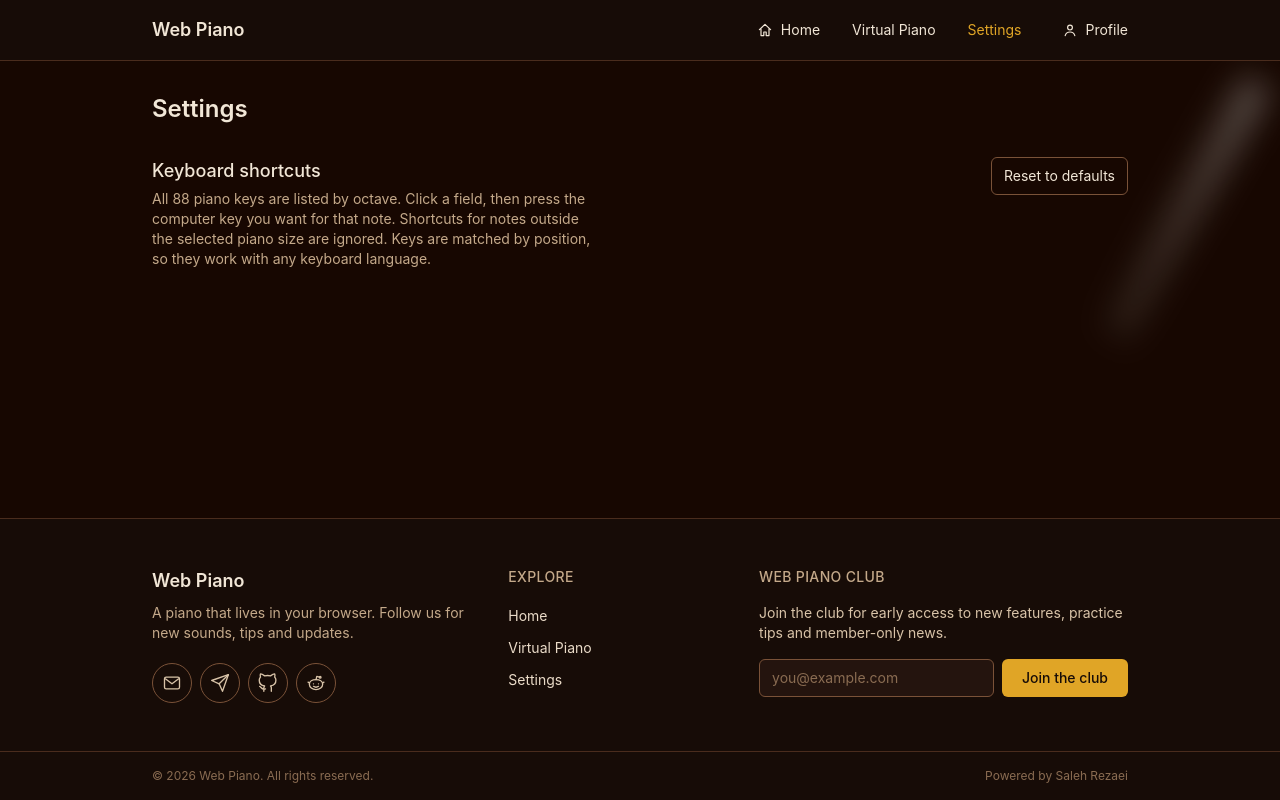
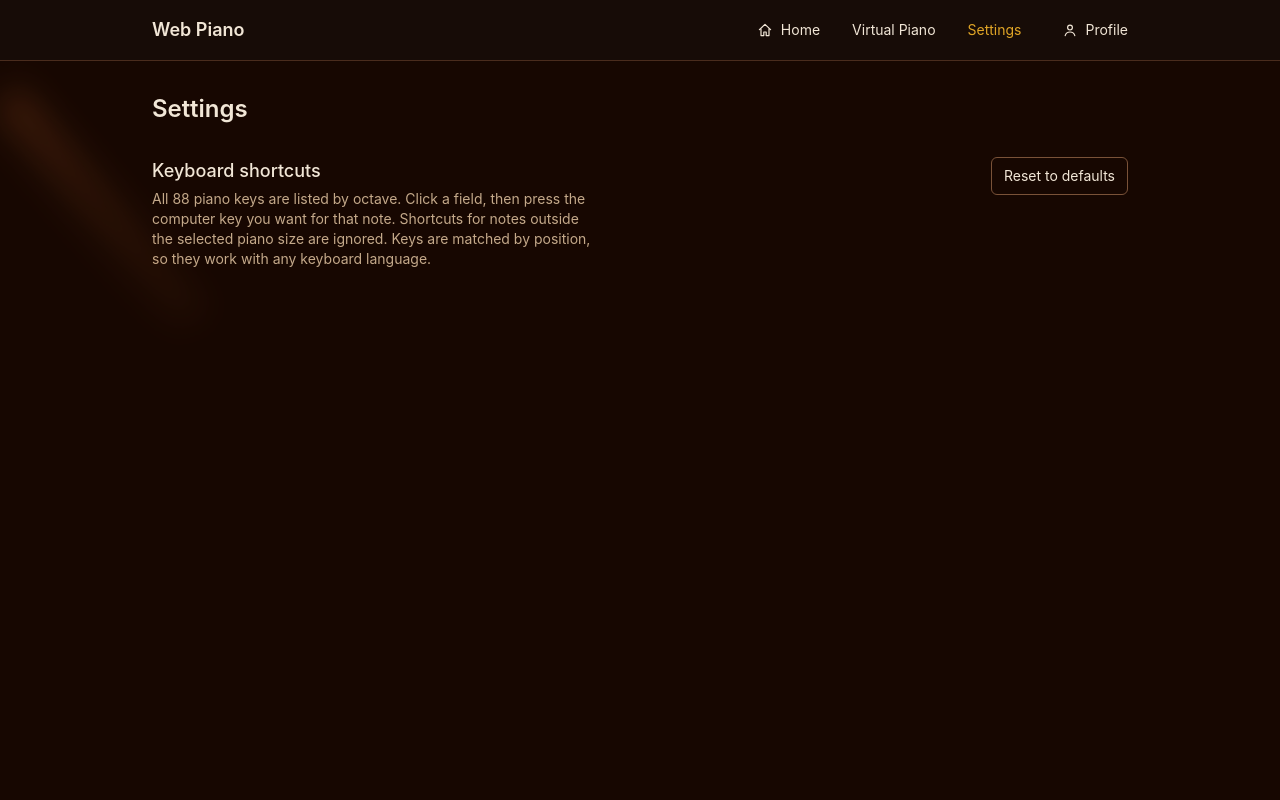
Before and after one commit to salehre/piano-web, a Nuxt app: page /settings in a window 1280 px wide. Built offline with nearby package versions, Linux system fonts and the light colour scheme.

Commit message:
V 1.0.0 13

```diff
--- a/app/assets/css/main.css
+++ b/app/assets/css/main.css
@@ -2,6 +2,7 @@
 
 @theme {
   --color-key-active: #e0a526;
+  --color-primary-400: #e2752f;
 
   /* پالت قهوه‌ای پیانوی کلاسیک؛ جایگزین stone پیش‌فرض */
   --color-stone-50: #faf5ee;   /* کلیدهای سفید (عاجی) */
--- a/app/components/layout/PianoLight.vue
+++ b/app/components/layout/PianoLight.vue
@@ -2,6 +2,6 @@
   <!-- بازتاب نور روی پیانو؛ پشت محتوا، بدون دریافت کلیک -->
   <div
       aria-hidden="true"
-      class="pointer-events-none absolute top-[11.875rem] -right-12 -z-10 h-[2rem] w-[18rem] rotate-[120deg] bg-gradient-to-br from-white/40 via-amber-50/15 to-transparent blur-lg"
+      class="pointer-events-none absolute top-[11.875rem] -left-12 h-[2.5rem] w-[18rem] rotate-[50deg] bg-gradient-to-br from-primary-400/25 via-primary-400/8 to-transparent blur-lg"
   />
 </template>
--- a/app/layouts/default.vue
+++ b/app/layouts/default.vue
@@ -1,3 +1,7 @@
+<script setup lang="ts">
+const route = useRoute()
+</script>
+
 <template>
   <div class="relative isolate flex min-h-screen flex-col overflow-clip">
     <LayoutPianoLight />
@@ -5,6 +9,6 @@
     <div class="flex-1">
       <slot />
     </div>
-    <LayoutFooter />
+    <LayoutFooter v-if="route.path === '/'" />
   </div>
 </template>
```
